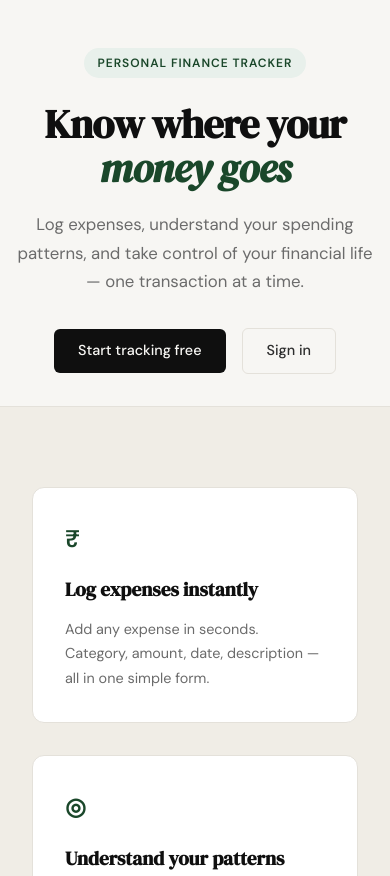
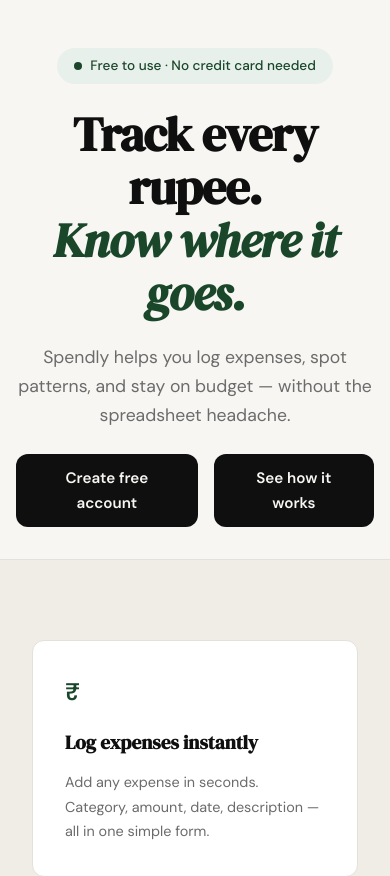
Before and after one commit to Harsh3369/claude-code-tutorial, a Flask app: page / in a window 390 px wide. Shown: the part 61-937 px from the top of the page. Run offline with Flask 3, Linux system fonts and the light colour scheme.

Commit message:
landing: redesign hero and merge landing.css into style.css
- Redesign hero to centered single-column layout with new badge,
  headline, subtitle, and dual solid-black CTA buttons
- Replace old mock card with macOS-style browser window: 3 stat
  tiles and category bar section
- Merge all landing-specific styles into style.css; delete landing.css
- Update responsive breakpoints for new hero layout

Co-Authored-By: Claude Sonnet 4.6 <noreply@anthropic.com>

```diff
--- a/static/css/style.css
+++ b/static/css/style.css
@@ -124,137 +124,183 @@ a { color: inherit; text-decoration: none; }
 /* ------------------------------------------------------------------ */
 
 .hero {
-    padding: 5rem 2rem 4rem;
-    display: grid;
-    grid-template-columns: 1fr 1fr;
-    gap: 4rem;
+    display: flex;
+    flex-direction: column;
     align-items: center;
-    max-width: var(--max-width);
+    text-align: center;
+    padding: 4rem 2rem 3.5rem;
+    gap: 3rem;
+    max-width: 900px;
     margin: 0 auto;
 }
 
+.hero-inner {
+    display: flex;
+    flex-direction: column;
+    align-items: center;
+    gap: 1.5rem;
+    max-width: 660px;
+    width: 100%;
+}
+
 .hero-badge {
-    display: inline-block;
+    display: inline-flex;
+    align-items: center;
+    gap: 0.5rem;
     background: var(--accent-light);
     color: var(--accent);
-    font-size: 0.75rem;
-    font-weight: 600;
-    letter-spacing: 0.08em;
-    text-transform: uppercase;
-    padding: 0.35rem 0.85rem;
+    font-size: 0.85rem;
+    font-weight: 500;
+    padding: 0.45rem 1.1rem;
     border-radius: 999px;
-    margin-bottom: 1.5rem;
+}
+
+.hero-badge-dot {
+    width: 8px;
+    height: 8px;
+    background: var(--accent);
+    border-radius: 50%;
+    flex-shrink: 0;
 }
 
 .hero-title {
     font-family: var(--font-display);
-    font-size: clamp(2.5rem, 5vw, 4rem);
+    font-size: clamp(3rem, 6vw, 4.5rem);
     line-height: 1.1;
     letter-spacing: -0.02em;
     color: var(--ink);
-    margin-bottom: 1.25rem;
 }
 
 .hero-title em {
+    display: block;
     font-style: italic;
     color: var(--accent);
 }
 
 .hero-subtitle {
-    font-size: 1.05rem;
+    font-size: 1.1rem;
     color: var(--ink-muted);
-    line-height: 1.7;
-    max-width: 460px;
-    margin-bottom: 2rem;
+    line-height: 1.65;
+    max-width: 520px;
 }
 
 .hero-actions {
     display: flex;
     gap: 1rem;
-    align-items: center;
+    justify-content: center;
 }
 
 /* ------------------------------------------------------------------ */
-/* Mock card (hero visual)                                             */
+/* Mock browser window (hero visual)                                  */
 /* ------------------------------------------------------------------ */
 
 .hero-visual {
     display: flex;
     justify-content: center;
+    width: 100%;
 }
 
-.mock-card {
-    background: var(--paper-card);
+.mock-window {
+    width: 100%;
+    max-width: 700px;
+    background: var(--paper-warm);
     border: 1px solid var(--border);
     border-radius: var(--radius-lg);
-    padding: 2rem;
-    width: 100%;
-    max-width: 380px;
-    box-shadow: 0 8px 40px rgba(0,0,0,0.06);
+    overflow: hidden;
+    box-shadow: 0 4px 32px rgba(0, 0, 0, 0.07);
 }
 
-.mock-card-header {
+.mock-window-bar {
+    padding: 0.75rem 1rem;
     display: flex;
-    justify-content: space-between;
-    align-items: baseline;
-    margin-bottom: 1.75rem;
-    padding-bottom: 1.25rem;
-    border-bottom: 1px solid var(--border-soft);
+    align-items: center;
+    gap: 0.4rem;
+    border-bottom: 1px solid var(--border);
 }
 
-.mock-label {
-    font-size: 0.8rem;
-    font-weight: 500;
-    color: var(--ink-muted);
-    text-transform: uppercase;
-    letter-spacing: 0.06em;
+.mock-dot { width: 12px; height: 12px; border-radius: 50%; }
+
+.mock-dot-red    { background: #ff5f57; }
+.mock-dot-yellow { background: #febc2e; }
+.mock-dot-green  { background: #28c840; }
+
+.mock-window-body {
+    padding: 1.25rem;
+    display: flex;
+    flex-direction: column;
+    gap: 0.85rem;
 }
 
-.mock-total {
-    font-family: var(--font-display);
-    font-size: 1.75rem;
-    color: var(--ink);
-}
-
-.mock-bars { display: flex; flex-direction: column; gap: 1rem; }
-
-.mock-bar-row {
+.mock-stats {
     display: grid;
-    grid-template-columns: 80px 1fr 60px;
-    align-items: center;
+    grid-template-columns: repeat(3, 1fr);
     gap: 0.75rem;
 }
 
-.mock-cat {
-    font-size: 0.8rem;
+.mock-stat-card {
+    background: var(--paper-card);
+    border: 1px solid var(--border);
+    border-radius: var(--radius-md);
+    padding: 1rem 1.25rem;
+    text-align: left;
+}
+
+.mock-stat-label {
+    font-size: 0.75rem;
+    color: var(--ink-muted);
+    margin-bottom: 0.3rem;
+}
+
+.mock-stat-value {
+    font-family: var(--font-display);
+    font-size: 1.6rem;
+    color: var(--ink);
+    line-height: 1.15;
+    margin-bottom: 0.3rem;
+}
+
+.mock-stat-value--lg { font-size: 2rem; }
+
+.mock-stat-sub        { font-size: 0.75rem; color: var(--ink-muted); }
+.mock-stat-sub--red   { color: var(--danger); }
+.mock-stat-sub--green { color: var(--accent); }
+
+.mock-cat-section {
+    background: var(--paper-card);
+    border: 1px solid var(--border);
+    border-radius: var(--radius-md);
+    padding: 1rem 1.25rem;
+    display: flex;
+    flex-direction: column;
+    gap: 0.85rem;
+}
+
+.mock-cat-row {
+    display: grid;
+    grid-template-columns: 52px 1fr;
+    align-items: center;
+    gap: 1rem;
+}
+
+.mock-cat-label {
+    font-size: 0.82rem;
     font-weight: 500;
     color: var(--ink-soft);
+    text-align: right;
 }
 
-.mock-bar-track {
-    height: 6px;
+.mock-cat-track {
+    height: 8px;
     background: var(--border-soft);
     border-radius: 999px;
     overflow: hidden;
 }
 
-.mock-bar {
-    height: 100%;
-    background: var(--accent);
-    border-radius: 999px;
-    transition: width 0.6s ease;
-}
+.mock-cat-bar { height: 100%; border-radius: 999px; }
 
-.mock-bar-2 { background: var(--accent-2); }
-.mock-bar-3 { background: #5b7fa6; }
-.mock-bar-4 { background: #8b5e83; }
-
-.mock-amt {
-    font-size: 0.8rem;
-    font-weight: 500;
-    color: var(--ink-muted);
-    text-align: right;
-}
+.mock-cat-bar--amber  { background: #c17f24; }
+.mock-cat-bar--blue   { background: #4a90d9; }
+.mock-cat-bar--purple { background: #7c6fd0; }
 
 /* ------------------------------------------------------------------ */
 /* Buttons                                                             */
@@ -294,6 +340,21 @@ a { color: inherit; text-decoration: none; }
     border-color: var(--ink);
     color: var(--ink);
 }
+
+.btn-hero {
+    display: inline-block;
+    background: var(--ink);
+    color: var(--paper);
+    padding: 0.75rem 1.75rem;
+    border-radius: var(--radius-md);
+    font-family: var(--font-body);
+    font-size: 0.95rem;
+    font-weight: 600;
+    text-decoration: none;
+    transition: background 0.2s;
+}
+
+.btn-hero:hover { background: var(--accent); }
 
 /* ------------------------------------------------------------------ */
 /* Features section                                                    */
@@ -573,19 +634,13 @@ a { color: inherit; text-decoration: none; }
 /* ------------------------------------------------------------------ */
 
 @media (max-width: 900px) {
-    .hero {
-        grid-template-columns: 1fr;
-        text-align: center;
-    }
-
     .hero-subtitle { max-width: 100%; }
-    .hero-actions { justify-content: center; }
-    .hero-visual { display: none; }
-
+    .mock-stats { grid-template-columns: 1fr; }
     .features-inner { grid-template-columns: 1fr; }
 }
 
 @media (max-width: 600px) {
     .nav-links a:not(.nav-cta) { display: none; }
     .hero { padding: 3rem 1rem 2rem; }
+    .hero-visual { display: none; }
 }
--- a/templates/landing.html
+++ b/templates/landing.html
@@ -6,55 +6,67 @@
 
 <section class="hero">
     <div class="hero-inner">
-        <div class="hero-badge">Personal Finance Tracker</div>
+        <div class="hero-badge">
+            <span class="hero-badge-dot"></span>
+            Free to use · No credit card needed
+        </div>
         <h1 class="hero-title">
-            Know where your<br>
-            <em>money goes</em>
+            Track every rupee.<br>
+            <em>Know where it goes.</em>
         </h1>
         <p class="hero-subtitle">
-            Log expenses, understand your spending patterns,
-            and take control of your financial life —
-            one transaction at a time.
+            Spendly helps you log expenses, spot patterns, and stay
+            on budget — without the spreadsheet headache.
         </p>
         <div class="hero-actions">
-            <a href="{{ url_for('register') }}" class="btn-primary">Start tracking free</a>
-            <a href="{{ url_for('login') }}" class="btn-ghost">Sign in</a>
+            <a href="{{ url_for('register') }}" class="btn-hero">Create free account</a>
+            <a href="#" class="btn-hero">See how it works</a>
         </div>
     </div>
     <div class="hero-visual">
-        <div class="mock-card">
-            <div class="mock-card-header">
-                <span class="mock-label">March 2026</span>
-                <span class="mock-total">₹12,450</span>
+        <div class="mock-window">
+            <div class="mock-window-bar">
+                <span class="mock-dot mock-dot-red"></span>
+                <span class="mock-dot mock-dot-yellow"></span>
+                <span class="mock-dot mock-dot-green"></span>
             </div>
-            <div class="mock-bars">
-                <div class="mock-bar-row">
-                    <span class="mock-cat">Bills</span>
-                    <div class="mock-bar-track">
-                        <div class="mock-bar" style="width: 72%"></div>
+            <div class="mock-window-body">
+                <div class="mock-stats">
+                    <div class="mock-stat-card">
+                        <div class="mock-stat-label">This month</div>
+                        <div class="mock-stat-value">₹18,240</div>
+                        <div class="mock-stat-sub mock-stat-sub--red">+12% vs last</div>
                     </div>
-                    <span class="mock-amt">₹4,500</span>
+                    <div class="mock-stat-card">
+                        <div class="mock-stat-label">Budget left</div>
+                        <div class="mock-stat-value">₹6,760</div>
+                        <div class="mock-stat-sub mock-stat-sub--green">43% remaining</div>
+                    </div>
+                    <div class="mock-stat-card">
+                        <div class="mock-stat-label">Transactions</div>
+                        <div class="mock-stat-value mock-stat-value--lg">34</div>
+                        <div class="mock-stat-sub">this month</div>
+                    </div>
                 </div>
-                <div class="mock-bar-row">
-                    <span class="mock-cat">Food</span>
-                    <div class="mock-bar-track">
-                        <div class="mock-bar mock-bar-2" style="width: 52%"></div>
+                <div class="mock-cat-section">
+                    <div class="mock-cat-row">
+                        <span class="mock-cat-label">Food</span>
+                        <div class="mock-cat-track">
+                            <div class="mock-cat-bar mock-cat-bar--amber" style="width: 76%"></div>
+                        </div>
                     </div>
-                    <span class="mock-amt">₹3,200</span>
-                </div>
-                <div class="mock-bar-row">
-                    <span class="mock-cat">Health</span>
-                    <div class="mock-bar-track">
-                        <div class="mock-bar mock-bar-3" style="width: 33%"></div>
+                    <div class="mock-cat-row">
+                        <span class="mock-cat-label">Travel</span>
+                        <div class="mock-cat-track">
+                            <div class="mock-cat-bar mock-cat-bar--blue" style="width: 55%"></div>
+                        </div>
                     </div>
-                    <span class="mock-amt">₹2,050</span>
-                </div>
-                <div class="mock-bar-row">
-                    <span class="mock-cat">Transport</span>
-                    <div class="mock-bar-track">
-                        <div class="mock-bar mock-bar-4" style="width: 28%"></div>
+                    <div class="mock-cat-row">
+                        <span class="mock-cat-label">Bills</span>
+                        <div class="mock-cat-track">
+                            <div class="mock-cat-bar mock-cat-bar--purple" style="width: 42%"></div>
+                        </div>
                     </div>
-                    <span class="mock-amt">₹1,800</span>
                 </div>
             </div>
         </div>
```
